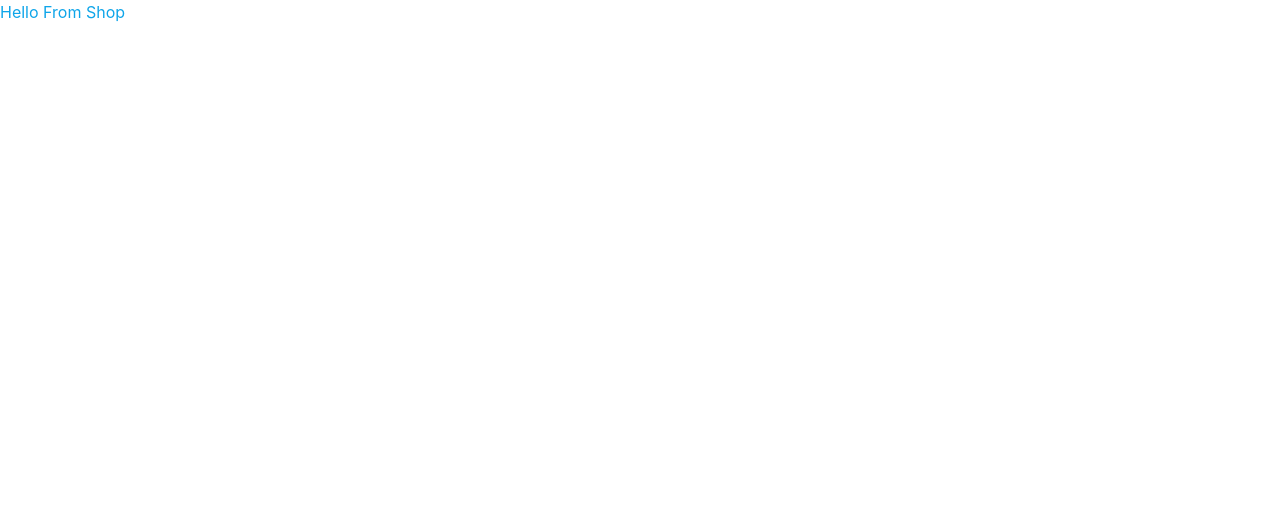
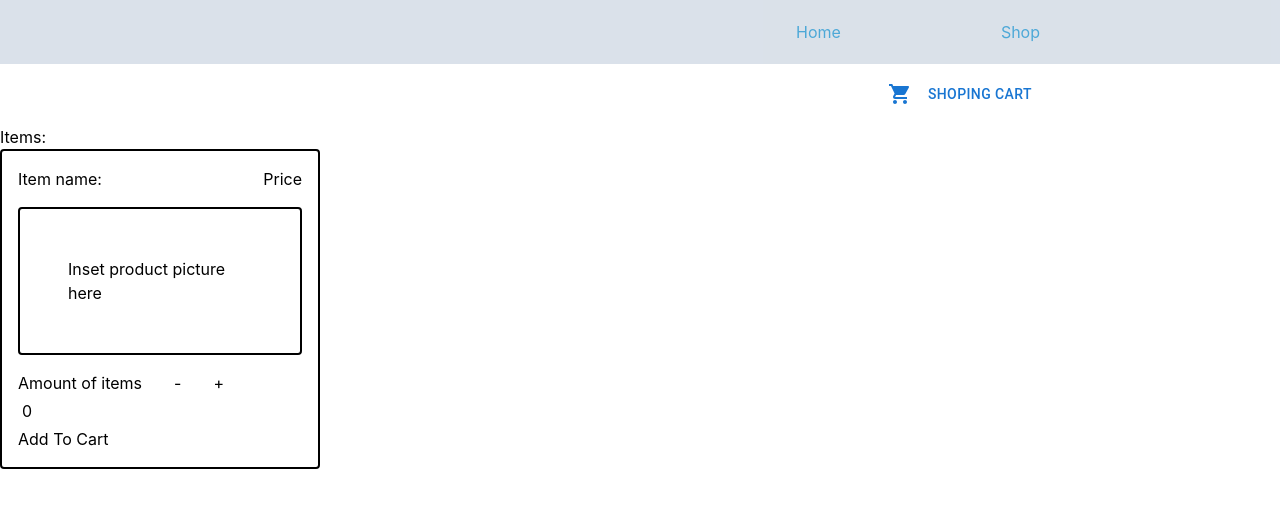
Before and after one commit to jpouti/Shopping-Cart, a React (Create React App) app: page /shop in a window 1280 px wide. Shown: the top 508 px of the page. Built offline with nearby package versions, Linux system fonts and the light colour scheme.

Commit message:
Create ItemCard.js, edit shop.js component to display shopping cart and quantity of items in it

```diff
--- a/package.json
+++ b/package.json
@@ -3,6 +3,11 @@
   "version": "0.1.0",
   "private": true,
   "dependencies": {
+    "@emotion/react": "^11.9.0",
+    "@emotion/styled": "^11.8.1",
+    "@mui/icons-material": "^5.6.2",
+    "@mui/material": "^5.6.3",
+    "@mui/styled-engine-sc": "^5.6.1",
     "@testing-library/jest-dom": "^5.16.4",
     "@testing-library/react": "^13.1.1",
     "@testing-library/user-event": "^13.5.0",
@@ -10,6 +15,7 @@
     "react-dom": "^18.1.0",
     "react-router-dom": "^6.3.0",
     "react-scripts": "5.0.1",
+    "styled-components": "^5.3.5",
     "web-vitals": "^2.1.4"
   },
   "scripts": {
--- /dev/null
+++ b/src/components/ItemCard.js
@@ -0,0 +1,35 @@
+import { useState } from "react";
+
+const ItemCard = (props) => {
+    const [productCount, setProductCount] = useState(0);
+    return (
+        <div className="border-2 border-black border-solid p-4 rounded">
+            <div className="flex justify-between items-center">
+                <h3>Item name:</h3>
+                <h3>Price</h3>
+            </div>
+            <div className="p-12 mt-4 mb-4 border-2 border-black border-solid rounded">
+                Inset product picture here
+            </div>
+            <form>
+                <div className="flex gap-8">
+                    <label htmlFor="item">Amount of items</label>
+                    <button type="button" onClick={() => {
+                        setProductCount(Math.max(productCount - 1, 0))
+                    }}>-</button>
+                    <button type="button" onClick={() => setProductCount(parseInt(productCount) + 1)}>+</button>
+                </div>
+                <input className="p-1"
+                style={{width: '200px'}}
+                type="number"
+                min="0"
+                htmlFor='item'
+                value={productCount}
+                onChange={e => setProductCount(e.target.value)}
+                />
+            </form>
+            <button type="button" onClick={() => props.addToCart(productCount, setProductCount)}>Add To Cart</button>
+        </div>
+    )
+}
+export default ItemCard;
--- a/src/components/Shop.js
+++ b/src/components/Shop.js
@@ -1,6 +1,35 @@
+import NavHeader from "./NavHeader";
+import Badge from '@mui/material/Badge';
+import ShoppingCartIcon from '@mui/icons-material/ShoppingCart';
+import { useState } from "react";
+import { Button } from "@mui/material";
+import ItemCard from './ItemCard';
+
 const Shop = () => {
+
+    const [itemsCount, setItemsCount] = useState(0);
+
+    const addToCart = (productCount, setProductCount) => {
+        setItemsCount(itemsCount + productCount);
+        setProductCount(0);
+    }
+
     return (
-        <div className="text-sky-500">Hello From Shop</div>
+        <div>
+            <NavHeader/>
+            <div className="container flex justify-end items-center gap-2 max-w-full pr-20 lg:pr-60 py-3">
+                <Badge color="primary" badgeContent={itemsCount}>
+                    <ShoppingCartIcon color="primary" />
+                </Badge>
+                <Button type="button">Shoping Cart</Button>
+            </div>
+            <div>
+                <h3>Items:</h3>
+                <div className="grid grid-cols-4">
+                    <ItemCard addToCart={addToCart}/>
+                </div>
+            </div>
+        </div>
     )
 }
 
```
Also changed, not shown: 1 other file (tests, documents, lock files or other folders).
